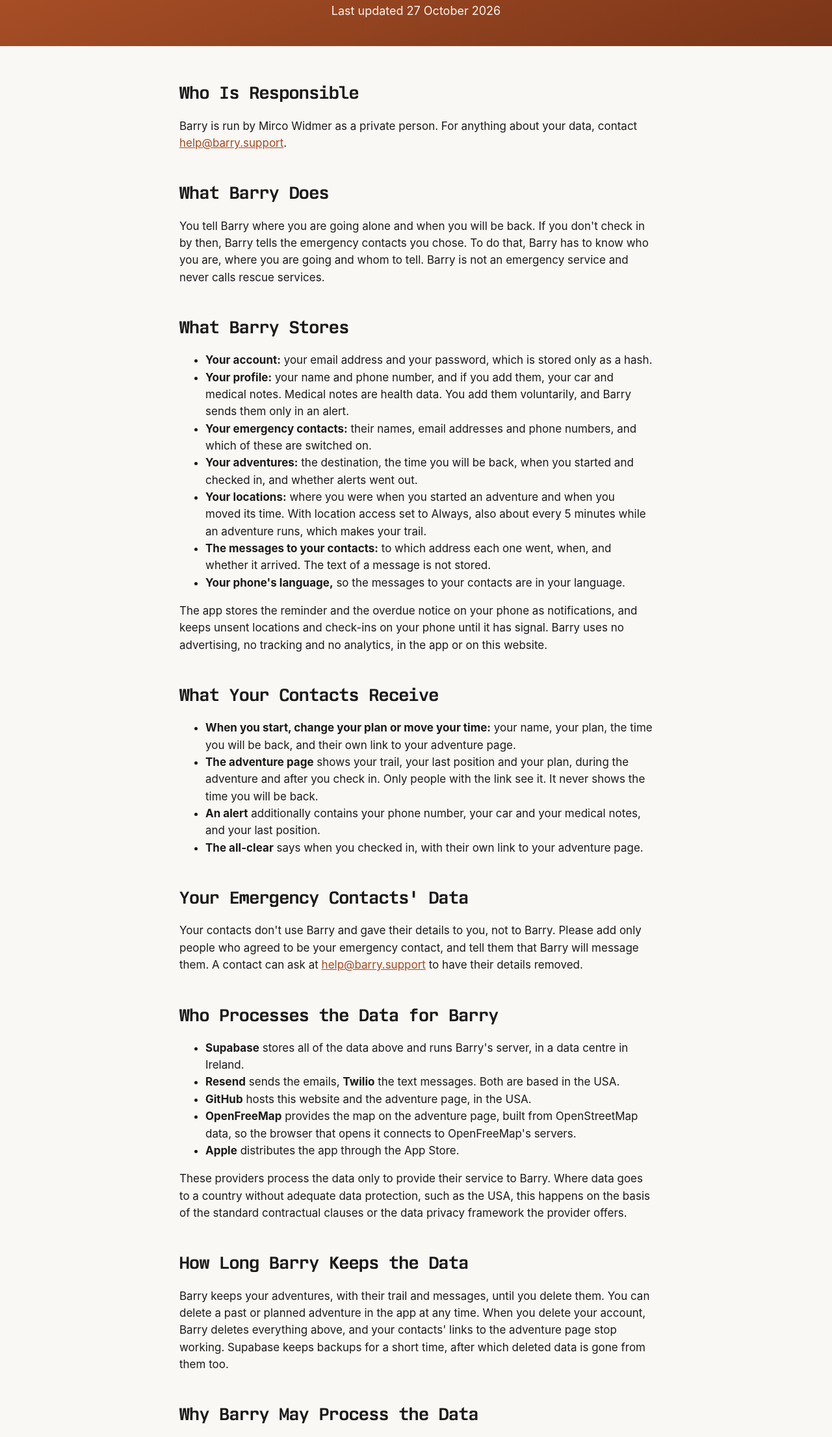
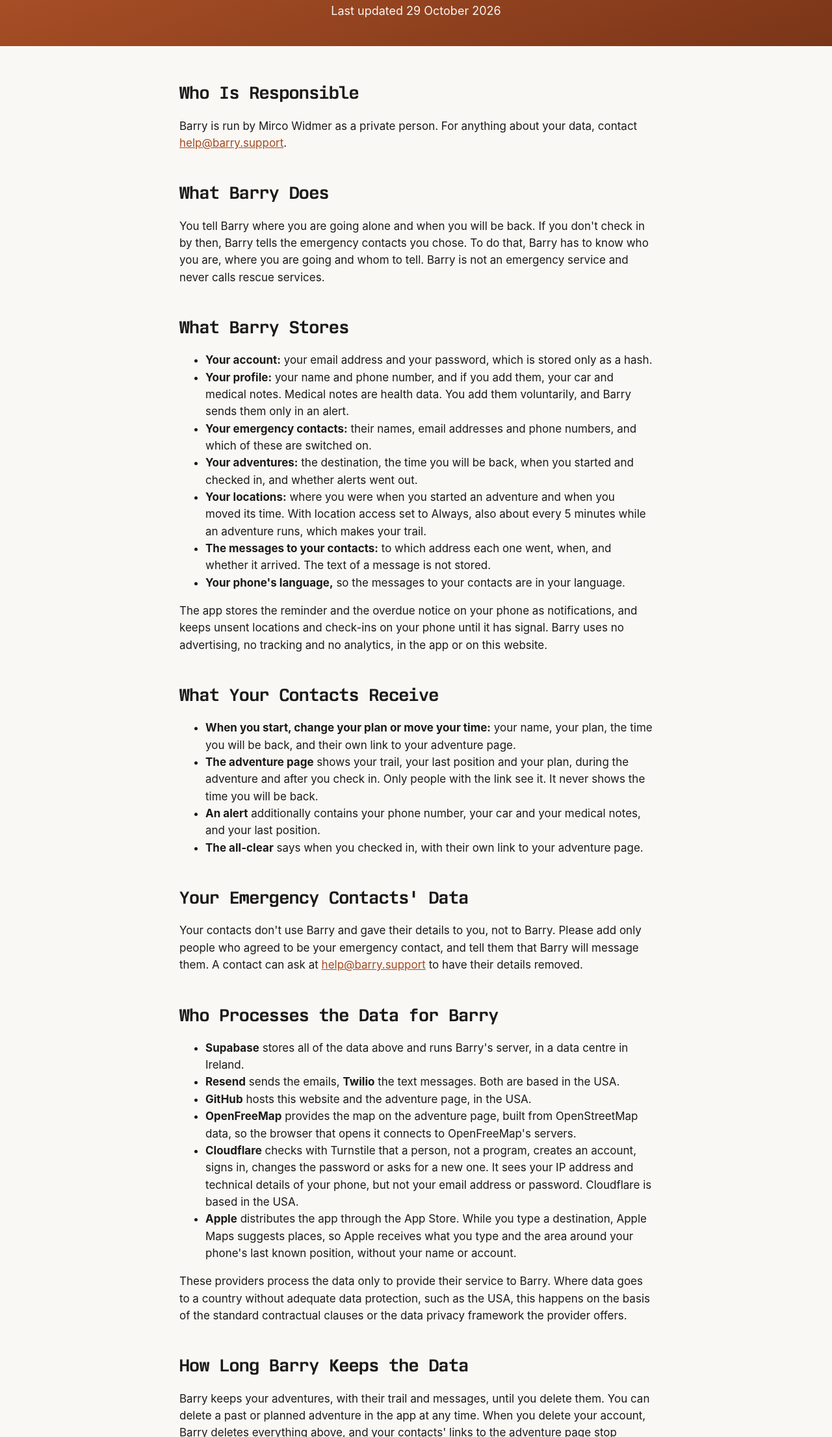
Before and after one commit to mircowidmer/barry, a website: page web/privacy.html in a window 1280 px wide. Shown: the part 169-2381 px from the top of the page at 65% size. Drawn offline with Linux system fonts and the light colour scheme; files whose address does not match are found by name.

Commit message:
The privacy page names Cloudflare, which checks sign-up, sign-in and the password for bots, and Apple Maps, which gets the typed destination for its suggestions

```diff
--- a/web/privacy.html
+++ b/web/privacy.html
@@ -19,7 +19,7 @@
     <header class="compact">
       <a href="/"><img src="/logo.png" alt="Barry's icon, a St. Bernard with a little barrel on its collar"></a>
       <h1>Privacy Policy</h1>
-      <p>Last updated 27 October 2026</p>
+      <p>Last updated 29 October 2026</p>
     </header>
 
     <main class="legal">
@@ -58,7 +58,8 @@
         <li><strong>Resend</strong> sends the emails, <strong>Twilio</strong> the text messages. Both are based in the USA.</li>
         <li><strong>GitHub</strong> hosts this website and the adventure page, in the USA.</li>
         <li><strong>OpenFreeMap</strong> provides the map on the adventure page, built from OpenStreetMap data, so the browser that opens it connects to OpenFreeMap's servers.</li>
-        <li><strong>Apple</strong> distributes the app through the App Store.</li>
+        <li><strong>Cloudflare</strong> checks with Turnstile that a person, not a program, creates an account, signs in, changes the password or asks for a new one. It sees your IP address and technical details of your phone, but not your email address or password. Cloudflare is based in the USA.</li>
+        <li><strong>Apple</strong> distributes the app through the App Store. While you type a destination, Apple Maps suggests places, so Apple receives what you type and the area around your phone's last known position, without your name or account.</li>
       </ul>
       <p>These providers process the data only to provide their service to Barry. Where data goes to a country without adequate data protection, such as the USA, this happens on the basis of the standard contractual clauses or the data privacy framework the provider offers.</p>
 
@@ -85,7 +86,7 @@
     <header class="compact">
       <a href="/"><img src="/logo.png" alt="Barrys Symbol, ein Bernhardiner mit einem kleinen Fässchen am Halsband"></a>
       <h1>Datenschutzerklärung</h1>
-      <p>Stand: 27. Oktober 2026</p>
+      <p>Stand: 29. Oktober 2026</p>
     </header>
 
     <main class="legal">
@@ -124,7 +125,8 @@
         <li><strong>Resend</strong> versendet die E-Mails, <strong>Twilio</strong> die SMS. Beide haben ihren Sitz in den USA.</li>
         <li><strong>GitHub</strong> hostet diese Website und die Abenteuer-Seite, in den USA.</li>
         <li><strong>OpenFreeMap</strong> liefert die Karte auf der Abenteuer-Seite, erstellt aus Daten von OpenStreetMap. Der Browser, der sie öffnet, verbindet sich darum mit den Servern von OpenFreeMap.</li>
-        <li><strong>Apple</strong> verteilt die App über den App Store.</li>
+        <li><strong>Cloudflare</strong> prüft mit Turnstile, dass ein Mensch und kein Programm ein Konto erstellt, sich anmeldet, das Passwort ändert oder ein neues anfordert. Cloudflare sieht dabei deine IP-Adresse und technische Angaben zu deinem Telefon, aber nicht deine E-Mail-Adresse und nicht dein Passwort. Cloudflare hat seinen Sitz in den USA.</li>
+        <li><strong>Apple</strong> verteilt die App über den App Store. Während du ein Ziel eintippst, schlägt Apple Karten Orte vor. Apple erhält dafür, was du eintippst, und die Gegend um den letzten bekannten Standort deines Telefons, ohne deinen Namen und ohne dein Konto.</li>
       </ul>
       <p>Diese Anbieter bearbeiten die Daten nur, um ihren Dienst für Barry zu erbringen. Gehen Daten in ein Land ohne angemessenen Datenschutz, etwa die USA, geschieht das gestützt auf die Standardvertragsklauseln oder das Datenschutz-Rahmenabkommen, das der Anbieter anbietet.</p>
 
```
